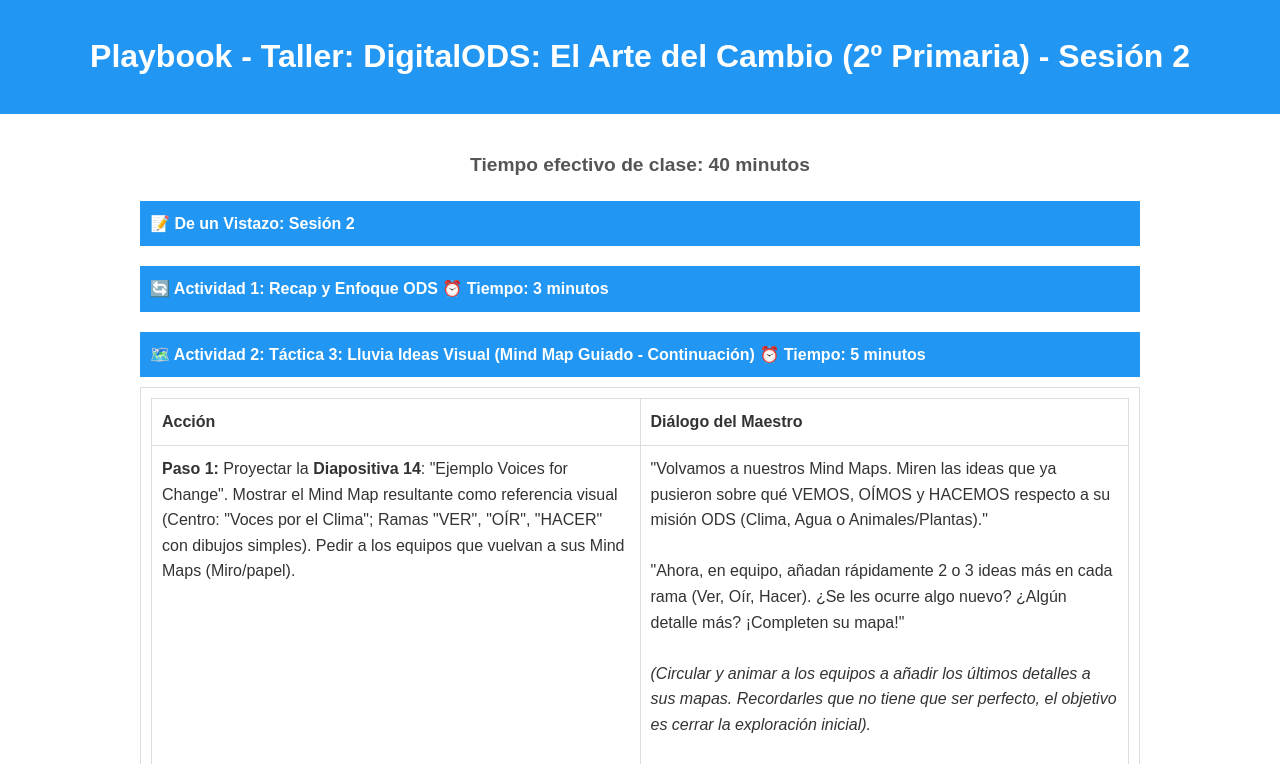
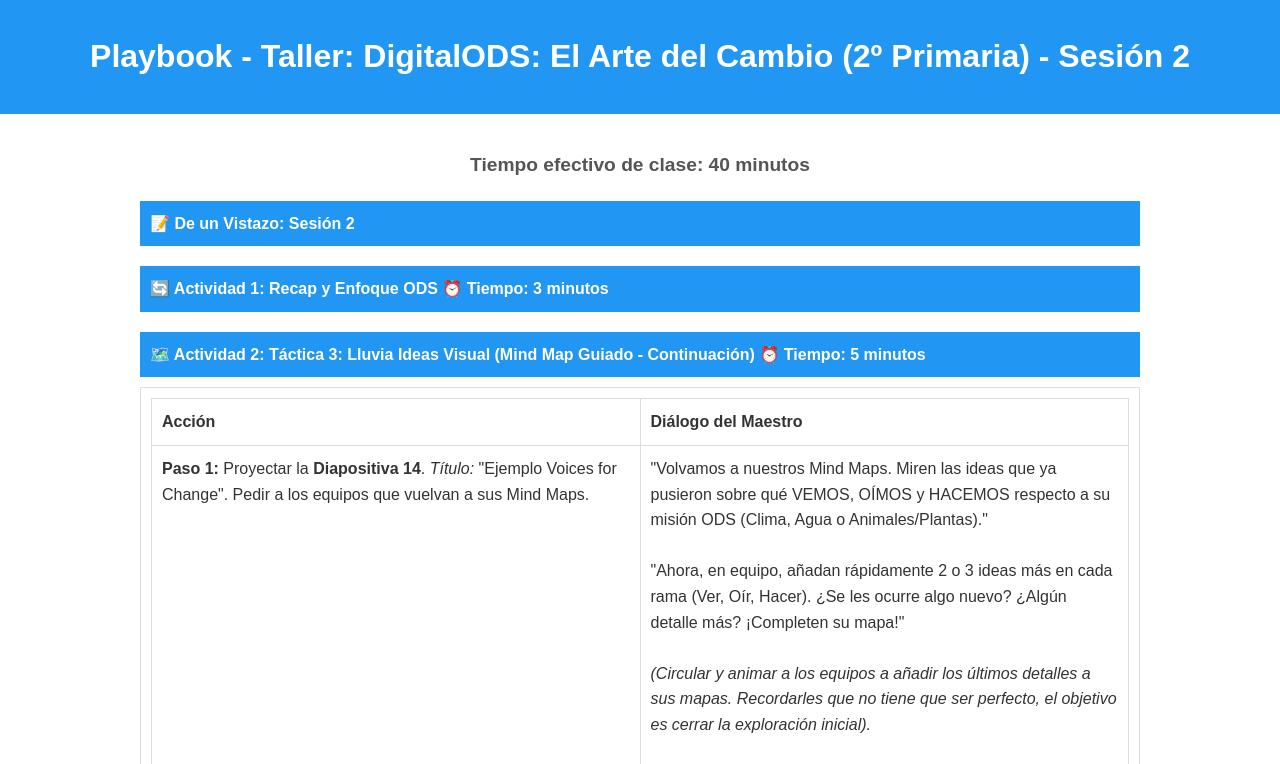
Before and after one commit to Gnius-Club/P2_INN02, a plain HTML site: page index.html in a window 1280 px wide. Both pictures are taken after a click on the element 640 px from the left and 354 px from the top of the page. Shown: the top 764 px of the page. Drawn offline with Linux system fonts and the light colour scheme.

Commit message:
diapositivas index.html

```diff
--- a/index.html
+++ b/index.html
@@ -125,7 +125,7 @@
                     </tr>
                     <tr>
                         <td>
-                            <strong>Paso 1:</strong> Proyectar la <strong>Diapositiva 13</strong>: "¡Sesión 2: Tormenta de Ideas Artísticas!". Mostrar título, imagen (remolino de dibujos/colores/icono Scratch) y texto motivador.
+                            <strong>Paso 1:</strong> Proyectar la <strong>Diapositiva 13</strong>. <em>Título:</em> "¡Sesión 2: Tormenta de Ideas Artísticas!"
                         </td>
                         <td>
                             "¡Hola de nuevo, artistas digitales! ¡Bienvenidos a la Sesión 2 de 'DigitalODS: El Arte del Cambio'! ¿Recuerdan que en la sesión pasada empezamos a explorar un problema de la Tierra con nuestros mapas de ideas?"
@@ -150,7 +150,7 @@
                     </tr>
                     <tr>
                         <td>
-                            <strong>Paso 1:</strong> Proyectar la <strong>Diapositiva 14</strong>: "Ejemplo Voices for Change". Mostrar el Mind Map resultante como referencia visual (Centro: "Voces por el Clima"; Ramas "VER", "OÍR", "HACER" con dibujos simples). Pedir a los equipos que vuelvan a sus Mind Maps (Miro/papel).
+                            <strong>Paso 1:</strong> Proyectar la <strong>Diapositiva 14</strong>. <em>Título:</em> "Ejemplo Voices for Change". Pedir a los equipos que vuelvan a sus Mind Maps.
                         </td>
                         <td>
                             "Volvamos a nuestros Mind Maps. Miren las ideas que ya pusieron sobre qué VEMOS, OÍMOS y HACEMOS respecto a su misión ODS (Clima, Agua o Animales/Plantas)."
@@ -189,7 +189,7 @@
                     </tr>
                     <tr>
                         <td>
-                            <strong>Paso 1:</strong> Proyectar la <strong>Diapositiva 15</strong>: "¡Nivel 3! Crazy Eights - ¡8 Ideas en Tiempo Récord!". Mostrar instrucción, imagen de hoja doblada con bocetos simples y icono de cronómetro ⏱️. Distribuir las hojas dobladas en 8.
+                            <strong>Paso 1:</strong> Proyectar la <strong>Diapositiva 15</strong>. <em>Título:</em> "¡Nivel 3! Crazy Eights - ¡8 Ideas en Tiempo Récord!" Distribuir las hojas dobladas en 8.
                         </td>
                         <td>
                             "¡Prepárense para el desafío más rápido y loco: Crazy Eights! Tomen su hoja doblada en 8 cuadros. La misión es dibujar 8 ideas DIFERENTES de cómo podría ser su 'Arte Interactivo por la Tierra' basado en su Mind Map. ¡Una idea en cada cuadro!"
@@ -203,7 +203,7 @@
                     </tr>
                     <tr>
                         <td>
-                             <strong>Paso 2:</strong> Proyectar la <strong>Diapositiva 16</strong>: "¡8 Bocetos de Voices for Change!". Mostrar los 8 bocetos de ejemplo con sus explicaciones adaptadas.
+                             <strong>Paso 2:</strong> Proyectar la <strong>Diapositiva 16</strong>. <em>Título:</em> "¡8 Bocetos de Voices for Change!"
                         </td>
                         <td>
                              <em>(Mientras dibujan, o como inspiración inicial, mostrar los ejemplos):</em>
@@ -231,7 +231,7 @@
                     </tr>
                      <tr>
                         <td>
-                           <strong>Paso 3:</strong> Concluir el tiempo de dibujo. Recordar consejo y marcar entregable.
+                           <strong>Paso 3:</strong> Concluir el tiempo de dibujo.
                         </td>
                         <td>
                              "¡Tiempo! ¡Wow, cuántas ideas han plasmado!"
@@ -258,7 +258,7 @@
                     </tr>
                     <tr>
                         <td>
-                             <strong>Paso 1:</strong> Proyectar la <strong>Diapositiva 17</strong>: "¡Nivel 4! Vota por tu Favorito - ¡La Estrella Dorada!". Mostrar instrucción, imagen de hoja Crazy Eights con una estrella sobre un boceto. Distribuir pegatinas/marcadores.
+                             <strong>Paso 1:</strong> Proyectar la <strong>Diapositiva 17</strong>. <em>Título:</em> "¡Nivel 4! Vota por tu Favorito - ¡La Estrella Dorada!" Distribuir pegatinas/marcadores.
                         </td>
                         <td>
                            "¡Tiempo! ¡Wow, cuántas ideas! Ahora, miren sus 8 bocetos. De todas esas ideas geniales que dibujaron, ¿cuál es su <strong>favorita</strong>? ¿Cuál les emociona más para convertirla en un proyecto de Scratch?"
```
